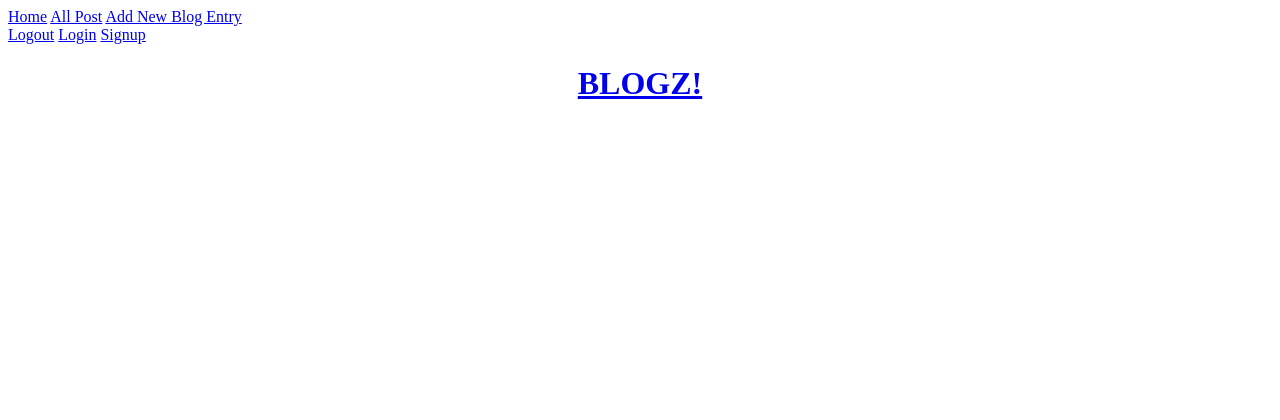
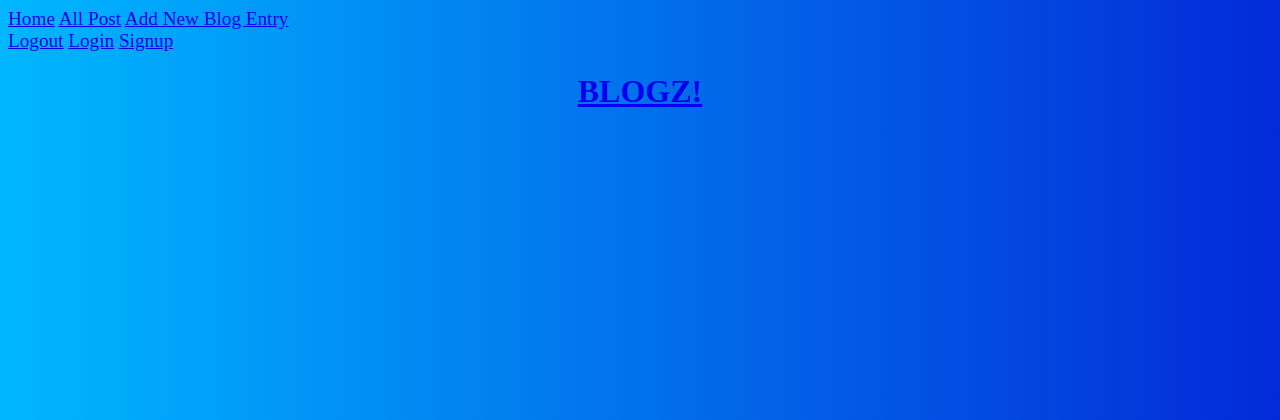
Before and after one commit to GaryWLodge/Blogz, a Flask app: page / in a window 1280 px wide. Shown: the top 420 px of the page. Run offline with Flask 2, Linux system fonts and the light colour scheme; data that the repository does not hold is empty.

Commit message:
some css

```diff
--- /dev/null
+++ b/static/styles/mainpage.css
@@ -0,0 +1,9 @@
+body {
+    background: linear-gradient(to left, rgb(3, 42, 216) , rgb(0, 183, 255));
+  }
+
+nav {
+    font-size: 120%;
+    color: white;
+
+}
--- a/templates/base.html
+++ b/templates/base.html
@@ -1,6 +1,7 @@
 <!DOCTYPE html>
 <html>
     <head>
+            <link rel= "stylesheet" type= "text/css" href= "{{ url_for('static',filename='styles/mainpage.css') }}">
         <nav>
                 <a href='/'>Home</a>
                 <a href='/blog'>All Post</a>
```
Also changed, not shown: templates/singleUser.html (deleted, +0 -7 lines).
